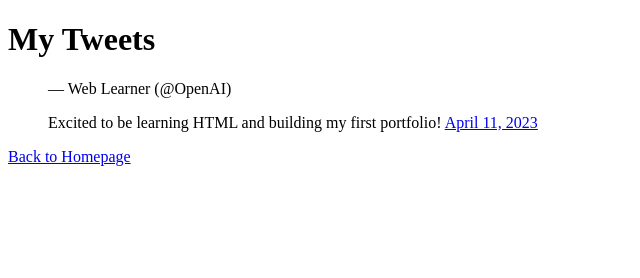
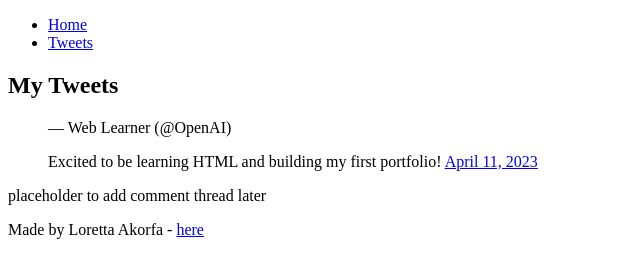
Before and after one commit to bemponglaureta4-sudo/My_First_Portfolio, a plain HTML site: page html_basic/tweets.html in a window 1280 px wide. Shown: the whole page, without its empty margins (0-640 px from the left). Drawn offline with Linux system fonts and the light colour scheme.

Commit message:
Restructure index.html and tweets.html with header, main, footer

```diff
--- a/html_basic/tweets.html
+++ b/html_basic/tweets.html
@@ -5,16 +5,30 @@
   <title>Tweets Page</title>
 </head>
 <body>
-  <h1>My Tweets</h1>
+  <header>
+    <ul>
+      <li><a href="index.html">Home</a></li>
+      <li><a href="tweets.html">Tweets</a></li>
+    </ul>
+  </header>
 
-  <!-- Embedded Tweet -->
-  <blockquote class="twitter-tweet">
-    &mdash; Web Learner (@OpenAI)    <p lang="en" dir="ltr">Excited to be learning HTML and building my first portfolio!
-    <a href="https://twitter.com/OpenAI/status/1645884002559174656">April 11, 2023</a>
-  </blockquote>
-  <script async src="https://platform.twitter.com/widgets.js" charset="utf-8"></script>
+  <main>
+    <article>
+      <h1>My Tweets</h1>
+      <blockquote class="twitter-tweet">
+        &mdash; Web Learner (@OpenAI)        <p lang="en" dir="ltr">Excited to be learning HTML and building my first portfolio!
+        <a href="https://twitter.com/OpenAI/status/1645884002559174656">April 11, 2023</a>
+      </blockquote>
+      <script async src="https://platform.twitter.com/widgets.js" charset="utf-8"></script>
+    </article>
 
-  <!-- Link back to homepage -->
-  <p><a href="index.html">Back to Homepage</a></p>
+    <aside>
+      <p>placeholder to add comment thread later</p>
+    </aside>
+  </main>
+
+  <footer>
+    <p>Made by Loretta Akorfa - <a href="https://github.com/bemponglaureta4-sudo" target="_blank">here</a></p>
+  </footer>
 </body>
 </html>
```
Also changed, not shown: html_basic/index.html (+18 -5 lines).
